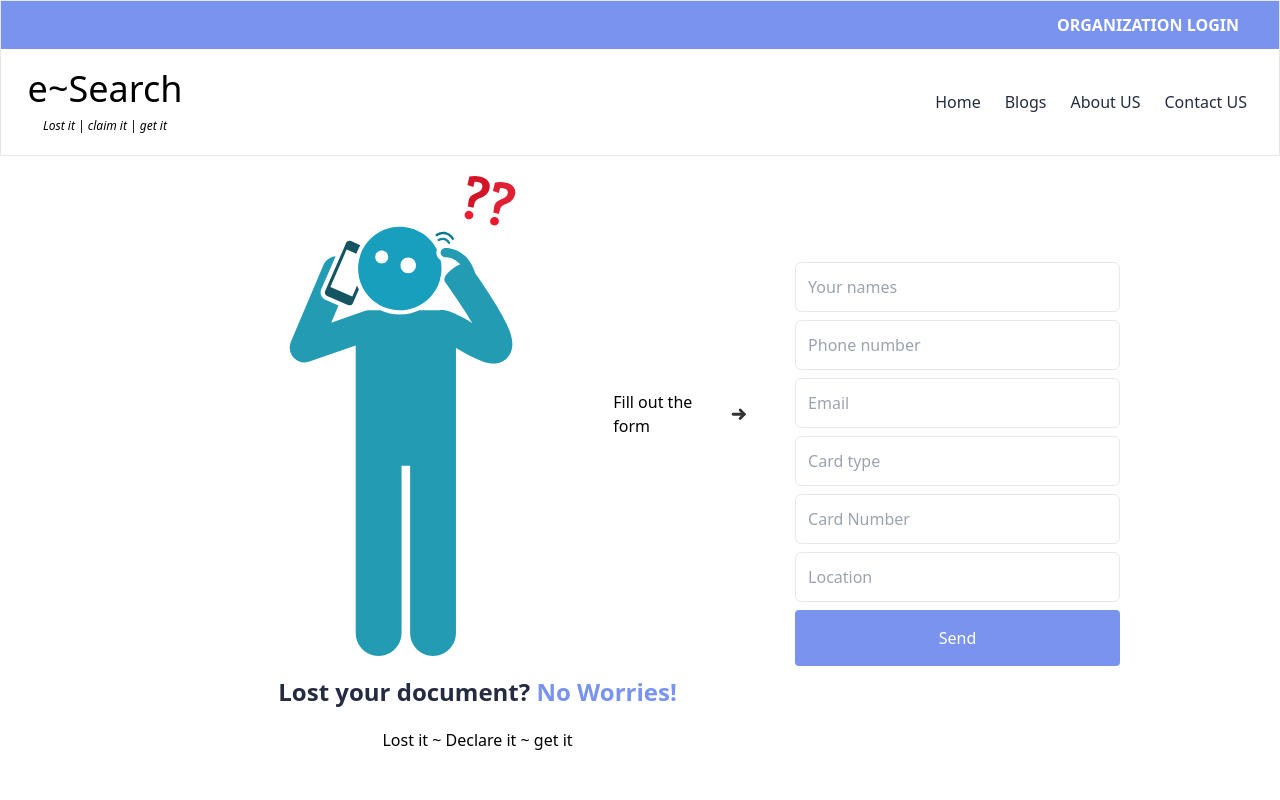
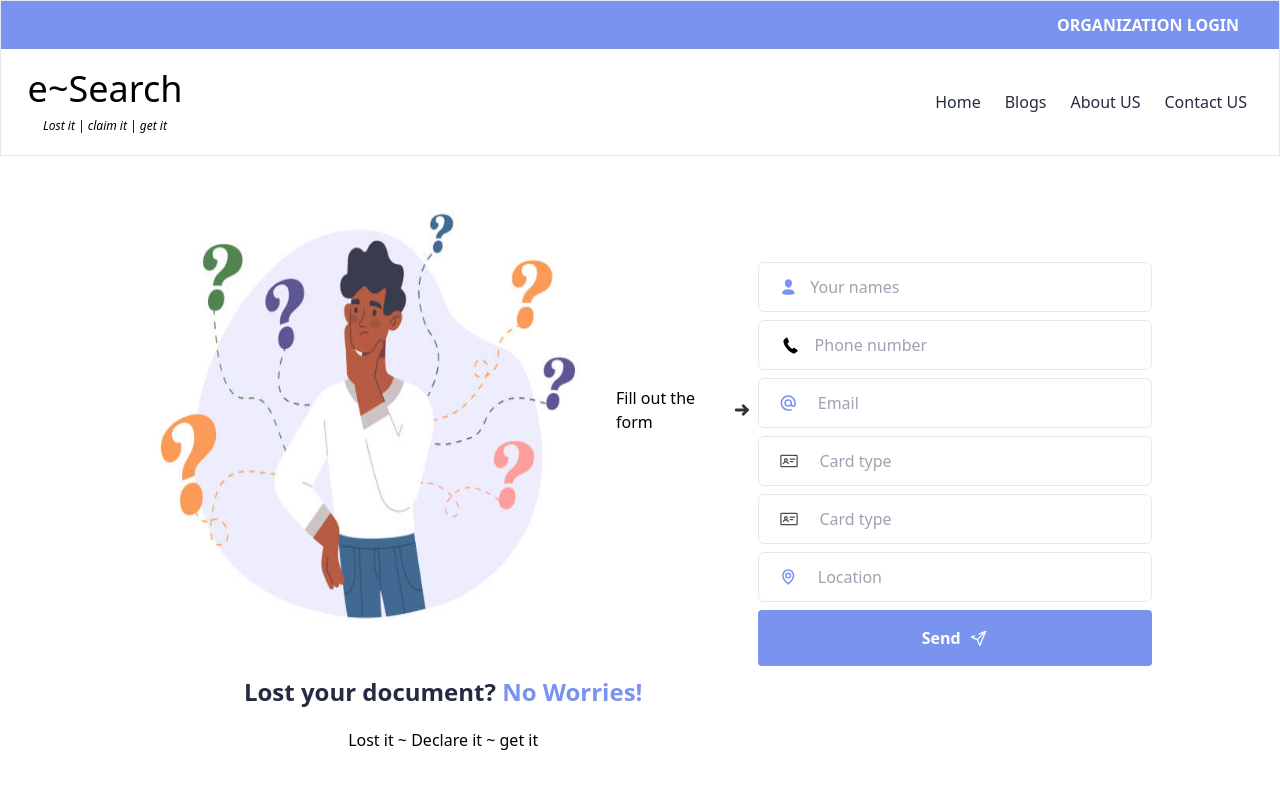
Before and after one commit to Delyc/easy-searc, a Next.js app: page /declare-doc in a window 1280 px wide. Shown: the top 800 px of the page. Built offline with nearby package versions, Linux system fonts and the light colour scheme.

Commit message:
Feat: Declare document designing

```diff
--- a/src/components/sections/DeclareDoc.tsx
+++ b/src/components/sections/DeclareDoc.tsx
@@ -2,12 +2,17 @@ import { useDeclareLostDocMutation } from "@/services/docsApiSlice";
 import { useState } from "react";
 import { toast } from "react-toastify";
 import Navbar from "../layouts/Navbar";
-import { SideArrow } from "../svgs/Icons";
+import { AtIcon, GmailIcon, LocationIcon, PhoneIcon, ProfileIcon, SideArrow } from "../svgs/Icons";
 import Button from "../ui/Button";
 import alerts from "../utils/Alert";
 import lostMan from '../../../public/assets/lost-man.svg'
+import man from '../../../public/assets/man.jpg'
 import Image from "next/image";
 import SectionWrapper from "../wrappers/SectionWrapper";
+import { SendIcon } from "../svgs/Icons";
+import card from '../../../public/assets/card.svg'
+import Footer from "../layouts/Footer";
+
 const DeclareDoc = () => {
 
     const initialData = {
@@ -42,10 +47,10 @@ const DeclareDoc = () => {
         <>
             <Navbar />
             <SectionWrapper>
-                <section className="flex justify-between items-center  mt-44 px-40">
-                    <div className="flex flex-col gap-5 px-10 items-center">
+                <section className="flex justify-between items-center mb-20 mt-44 px-32">
+                    <div className="flex flex-col gap-5  items-center">
                         <div className=" flex gap-2 items-center w-full justify-center">
-                            <Image src={lostMan} alt="man icon" className="h-[60vh] w-[30rem]" />
+                            <Image src={man} alt="man icon" className="h-[60vh] w-[30rem]" />
                             <div className="animate-bounce flex gap-2 items-center">Fill out the form <SideArrow /> </div>
 
                         </div>
@@ -55,16 +60,46 @@ const DeclareDoc = () => {
 
                     </div>
                     <form className="flex flex-col gap-2 w-2/5">
-                        <input name="names" onChange={inputHandler} placeholder="Your names" type="text" className="w-full  p-3 bg-white rounded-md border border-gray-border  text-gray-text" />
-                        <input name="phone" onChange={inputHandler} placeholder="Phone number" type="number" className="w-full  p-3 bg-white rounded-md border border-gray-border  text-gray-text" />
-                        <input name="email" onChange={inputHandler} placeholder="Email" type="email" className="w-full  p-3 bg-white rounded-md border border-gray-border  text-gray-text" />
-                        <input onChange={inputHandler} name="cardType" placeholder="Card type" type="text" className="w-full  p-3 bg-white rounded-md border border-gray-border  text-gray-text" />
-                        <input onChange={inputHandler} name="cardNumber" placeholder="Card Number" type="number" className="w-full  p-3 bg-white rounded-md border border-gray-border  text-gray-text" />
-                        <input onChange={inputHandler} name="location" placeholder="Location" type="text" className="w-full  p-3 bg-white rounded-md border border-gray-border  text-gray-text" />
-                        <Button text={isLoading ? "Sedning ..." : "Send"} className="rounded text-white" handleClick={handleSubmit} />
+                        <div className="flex items-center px-5 rounded-md border border-gray-border">
+                            <ProfileIcon />
+                            <input name="names" onChange={inputHandler} placeholder="Your names" type="text" className="w-full  p-3 bg-white outline-none  text-gray-text" />
+                        </div>
+
+                        <div className="flex  items-center px-5 rounded-md border border-gray-border ">
+                            <PhoneIcon />
+                            <input name="phone" onChange={inputHandler} placeholder="Phone number" type="number" className="w-full  p-3 bg-white outline-none text-gray-text" />
+
+                        </div>
+                        <div className="rounded-md border border-gray-border flex gap-2 items-center px-5">
+                            <AtIcon />
+                            <input name="email" onChange={inputHandler} placeholder="Email" type="email" className="w-full  p-3 bg-white outline-none text-gray-text" />
+
+                        </div>
+
+                        <div className="flex gap-2 px-5 items-center rounded-md border border-gray-border ">
+                            <Image src={card} alt="Card" height={20} width={20} />
+
+                            <input onChange={inputHandler} name="cardType" placeholder="Card type" type="text" className="w-full  p-3 bg-white outline-none text-gray-text" />
+
+                        </div>
+                        <div className="flex gap-2 px-5 items-center rounded-md border border-gray-border ">
+                            <Image src={card} alt="Card" height={20} width={20} />
+
+                            <input onChange={inputHandler} name="cardNumber" placeholder="Card type" type="text" className="w-full  p-3 bg-white outline-none text-gray-text" />
+
+                        </div>
+                        <div className="flex gap-2 items-center rounded-md border border-gray-border px-5">
+                            <LocationIcon />
+                            <input onChange={inputHandler} name="location" placeholder="Location" type="text" className="w-full  p-3 bg-white outline-none text-gray-text" />
+
+                        </div>
+
+                        <Button hasIcon={true} icon={<SendIcon />} text={isLoading ? "Sending ..." : "Send"} className="rounded text-white" handleClick={handleSubmit} />
                     </form>
                 </section>
             </SectionWrapper>
+
+            <Footer />
         </>
 
     );
--- a/src/components/svgs/Icons.tsx
+++ b/src/components/svgs/Icons.tsx
@@ -89,3 +89,17 @@ export const SideArrow = () => {
         </svg>
     )
 }
+
+export const SendIcon = () => {
+    return (
+        <svg width="20px" height="20px" viewBox="0 0 24 24" fill="none" xmlns="http://www.w3.org/2000/svg">
+            <path d="M20 4L13 21L10 14M20 4L12 7.29412M20 4L10 14M10 14L3 11L7 9.35294" stroke="#ffffff" stroke-width="1.5" stroke-linecap="round" stroke-linejoin="round" />
+        </svg>
+    )
+}
+
+export const PhoneIcon = () => {
+    return (
+        <svg fill="#000000" width="25px" height="25px" viewBox="0 0 32 32" xmlns="http://www.w3.org/2000/svg"><path d="M11.748 5.773S11.418 5 10.914 5c-.496 0-.754.229-.926.387S6.938 7.91 6.938 7.91s-.837.731-.773 2.106c.054 1.375.323 3.332 1.719 6.058 1.386 2.72 4.855 6.876 7.047 8.337 0 0 2.031 1.558 3.921 2.191.549.173 1.647.398 1.903.398.26 0 .719 0 1.246-.385.536-.389 3.543-2.807 3.543-2.807s.736-.665-.119-1.438c-.859-.773-3.467-2.492-4.025-2.944-.559-.459-1.355-.257-1.699.054-.343.313-.956.828-1.031.893-.112.086-.419.365-.763.226-.438-.173-2.234-1.148-3.899-3.426-1.655-2.276-1.837-3.02-2.084-3.824a.56.56 0 0 1 .225-.657c.248-.172 1.161-.933 1.161-.933s.591-.583.344-1.27-1.906-4.716-1.906-4.716z" /></svg>
+    )
+}
--- a/src/components/ui/Button.tsx
+++ b/src/components/ui/Button.tsx
@@ -2,11 +2,13 @@ interface Props{
     className ?: string,
     handleClick ?: any,
     text ?: string,
+    icon ? : any,
+    hasIcon : boolean
 }
 
-const Button = ({className, text, handleClick} : Props) => {
+const Button = ({className, text, handleClick, icon, hasIcon} : Props) => {
     return (
-        <button className={`${className} grid place-content-center bg-primary-blue px-5 py-4` }  onClick={handleClick}>{text}</button>
+        <button className={`${className} ${hasIcon ? "flex gap-2 items-center justify-center" : "grid place-content-center"} bg-primary-blue px-5 py-4 font-bold` } onClick={handleClick}>{text}{icon}</button>
      );
 }
 
```
Also changed, not shown: public/assets/man.jpg (added).
